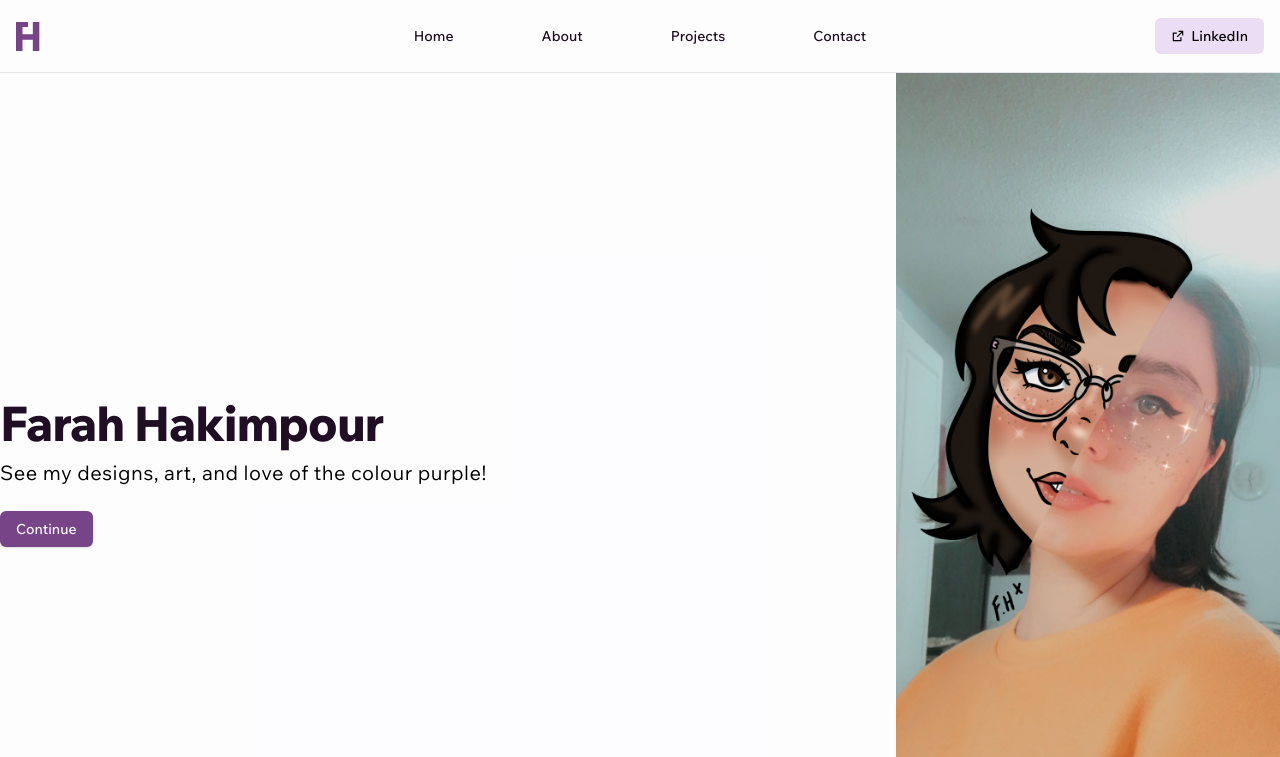
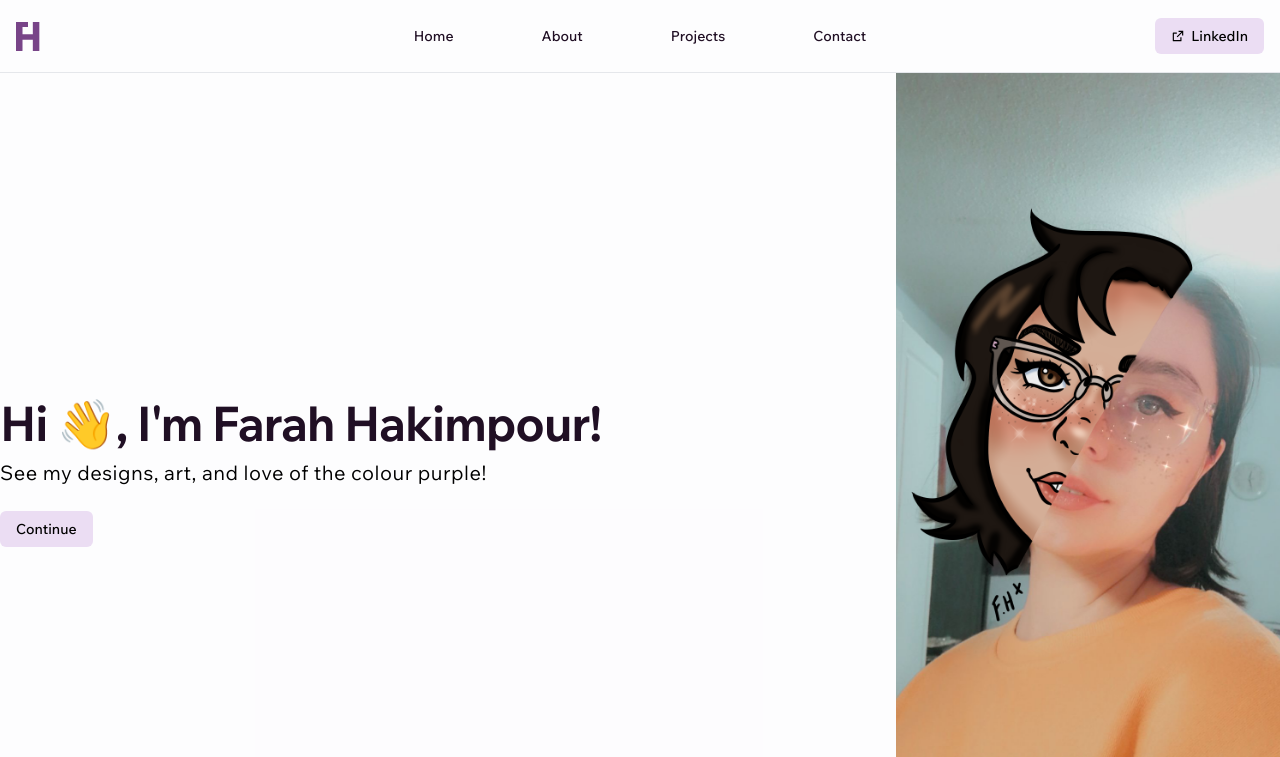
Before and after one commit to Justin-Bento/farah-hakimpour, a Next.js app: page / in a window 1280 px wide. Shown: the top 757 px of the page. Built offline with nearby package versions, Linux system fonts and the light colour scheme.

Commit message:
addedd link to projects

```diff
--- a/src/pages/index.tsx
+++ b/src/pages/index.tsx
@@ -3,6 +3,7 @@ import Footer from '@/components/Footer'
 import { Button } from '@/components/Button'
 import React from 'react'
 import Image from 'next/image'
+import Link from 'next/link'
 
 export default function index() {
   return (
@@ -11,12 +12,14 @@ export default function index() {
       <main className="p-4 py-12 md:p-0 lg:container lg:mx-auto lg:p-0">
         <div className="flex flex-col items-start gap-8 md:flex-row md:justify-between md:items-center">
           <div className="">
-            <h1 className="text-5xl font-extrabold tracking-tight scroll-m-20 text-primary-960 ">Farah Hakimpour</h1>
+            <h1 className="text-5xl font-bold tracking-tight scroll-m-20 text-primary-960 ">Hi &#128075;, I&#39;m Farah Hakimpour!</h1>
             <p className="mt-3 text-xl leading-7 tracking-wide">See my designs, art, and love of the colour purple!</p>
-            <Button className="mt-6">Continue</Button>
+            <Link href="/projects">
+              <Button variant="secondary" className="mt-6">Continue</Button>
+            </Link>
           </div>
           <div className="relative w-full aspect-square md:h-screen md:w-72 lg:w-96">
-            <Image fill alt='' src="/media/main photo.png" className="object-cover rounded md:rounded-none" />
+            <Image fill alt='' src="/media/main photo.png" className="object-cover rounded md:rounded-none " />
           </div>
         </div>
       </main>
```
